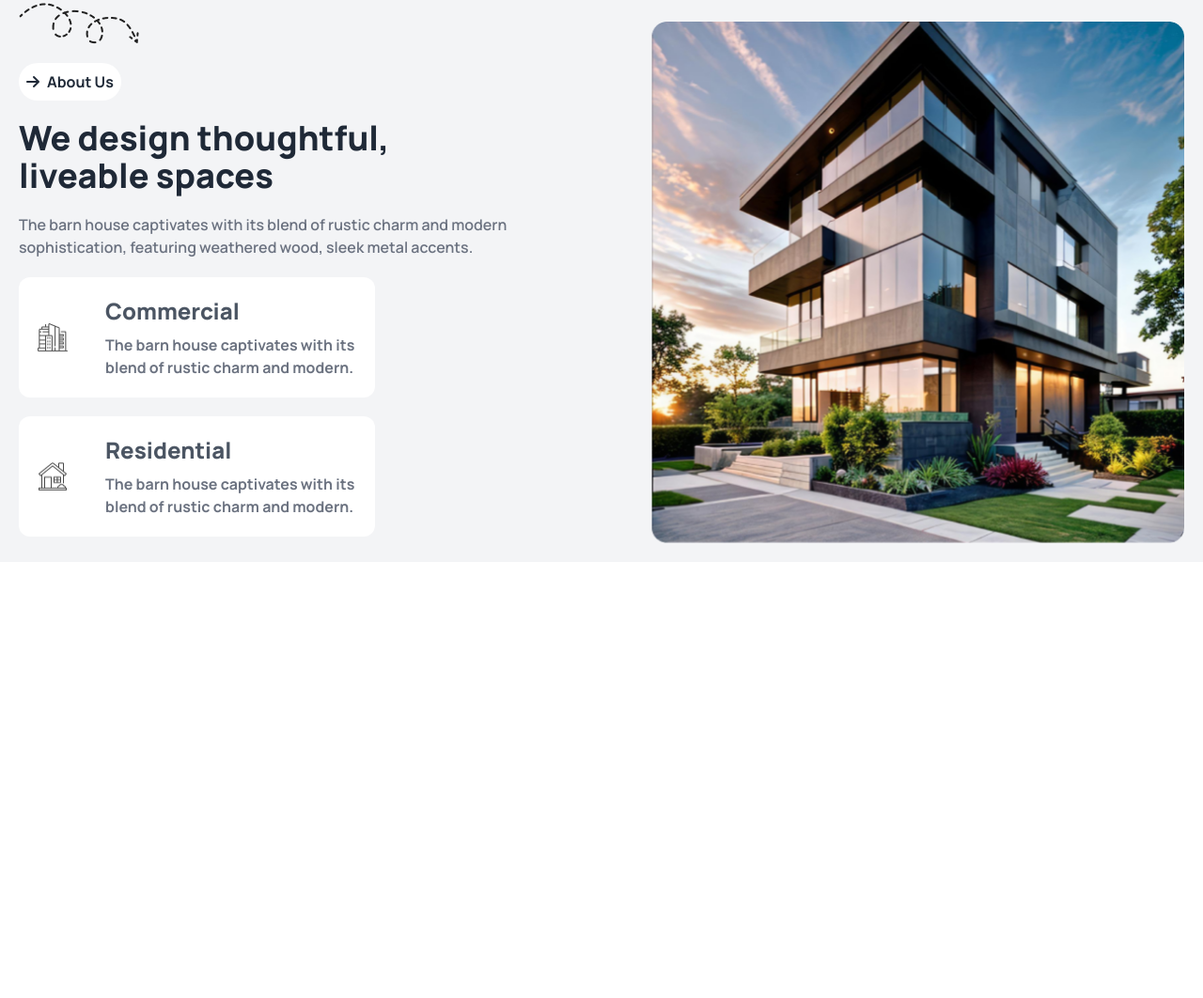
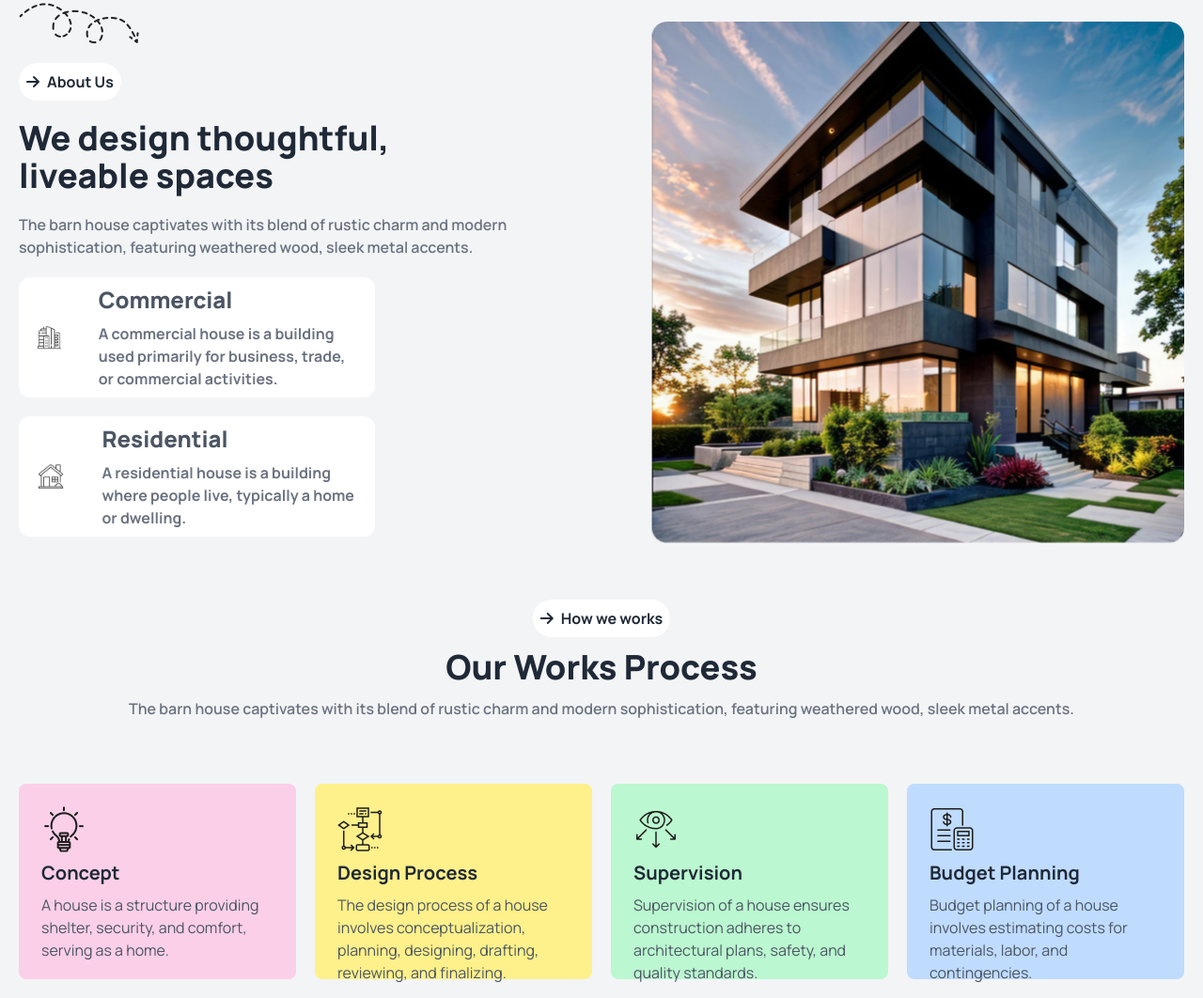
Before and after one commit to rifayethasan11/assignment-three, a plain HTML site: page index.html in a window 1280 px wide. Shown: the part 747-1809 px from the top of the page at 94% size. Before the commit the page ends 1345 px from the top, so only its background shows below. Drawn offline with nearby package versions, Linux system fonts and the light colour scheme.

Commit message:
our work section done

```diff
--- a/index.html
+++ b/index.html
@@ -71,12 +71,12 @@
                      <div class="bg-white rounded-xl h-32 lg:w-2/3 flex justify-evenly gap-10 items-center px-5">
                         <div><img class="" src="./images/commercial.png" alt=""></div>
                         <div class="space-y-2"><h1 class="font-extrabold text-2xl text-gray-600">Commercial</h1>
-                        <p class="font-bold text-gray-500">The barn house captivates with its blend of rustic charm and modern.</p></div>
+                        <p class="font-bold text-gray-500">A commercial house is a building used primarily for business, trade, or commercial activities.</p></div>
                      </div>
                      <div class="bg-white rounded-xl h-32 lg:w-2/3 flex justify-evenly gap-10 items-center px-5">
                         <div><img class="" src="./images/residential.png    " alt=""></div>
                         <div class="space-y-2"><h1 class="font-extrabold text-2xl text-gray-600">Residential</h1>
-                        <p class="font-bold text-gray-500">The barn house captivates with its blend of rustic charm and modern.</p></div>
+                        <p class="font-bold text-gray-500">A residential house is a building where people live, typically a home or dwelling.</p></div>
                      </div>
             </div>
             <!-- about us img -->
@@ -84,6 +84,34 @@
                 <img class="w-fit h-fit lg:w-auto lg:h-auto" src="./images/Rectangle.png" alt="">
             </div>
         </div>
+        <!-- our work section -->
+         <div class="text-center mt-10 space-y-3">
+            <button class="px-5gap-5 rounded-full bg-white p-2 font-bold"><i class="fa-solid fa-arrow-right mr-2"></i>How we works</button>
+                <h1 class="font-extrabold text-4xl">Our Works Process</h1>
+                <p class="text-gray-500 font-semibold">The barn house captivates with its blend of rustic charm and modern sophistication, featuring weathered wood, sleek metal accents.</p>
+         </div>
+         <div class="p-5 space-y-2 container mx-auto lg:flex gap-5 mt-10">
+            <div class="mt-2 lg:w-1/4 rounded-lg bg-pink-200 h-52 text-start p-6 space-y-2">
+                <img src="./images/concept.png" alt="">
+                <h1 class="font-bold text-xl">Concept</h1>
+                <p class="text-gray-600">A house is a structure providing shelter, security, and comfort, serving as a home.</p>
+            </div>
+            <div class="lg:w-1/4 rounded-lg bg-yellow-200 h-52 text-start p-6 space-y-2">
+                <img src="./images/flow-chart.png" alt="">
+                <h1 class="font-bold text-xl">Design Process</h1>
+                <p class="text-gray-600">The design process of a house involves conceptualization, planning, designing, drafting, reviewing, and finalizing.</p>
+            </div>
+            <div class="lg:w-1/4 rounded-lg bg-green-200 h-52 text-start p-6 lg:space-y-2">
+                <img src="./images/vision.png" alt="">
+                <h1 class="font-bold text-xl">Supervision</h1>
+                <p class="text-gray-600">Supervision of a house ensures construction adheres to architectural plans, safety, and quality standards.</p>
+            </div>
+            <div class="lg:w-1/4 rounded-lg bg-blue-200 h-52 text-start p-6 space-y-2">
+                <img src="./images/budget-planning.png" alt="">
+                <h1 class="font-bold text-xl">Budget Planning</h1>
+                <p class="text-gray-600">Budget planning of a house involves estimating costs for materials, labor, and contingencies.</p>
+            </div>
+         </div>
      </main>
     <!-- footer section -->
      <footer>
```
